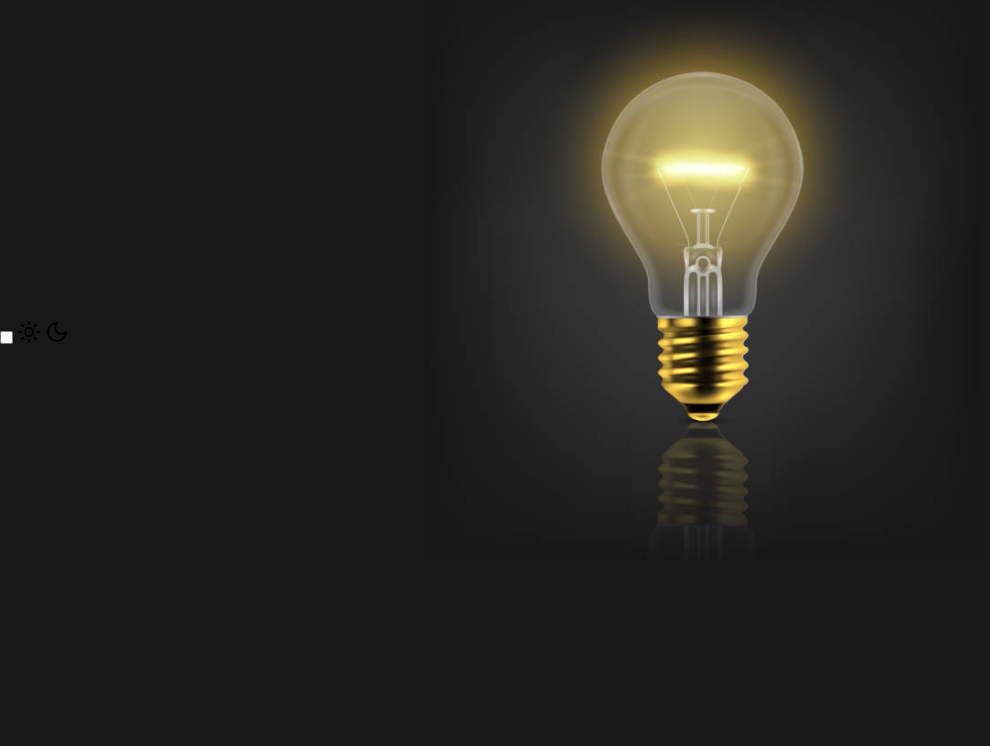
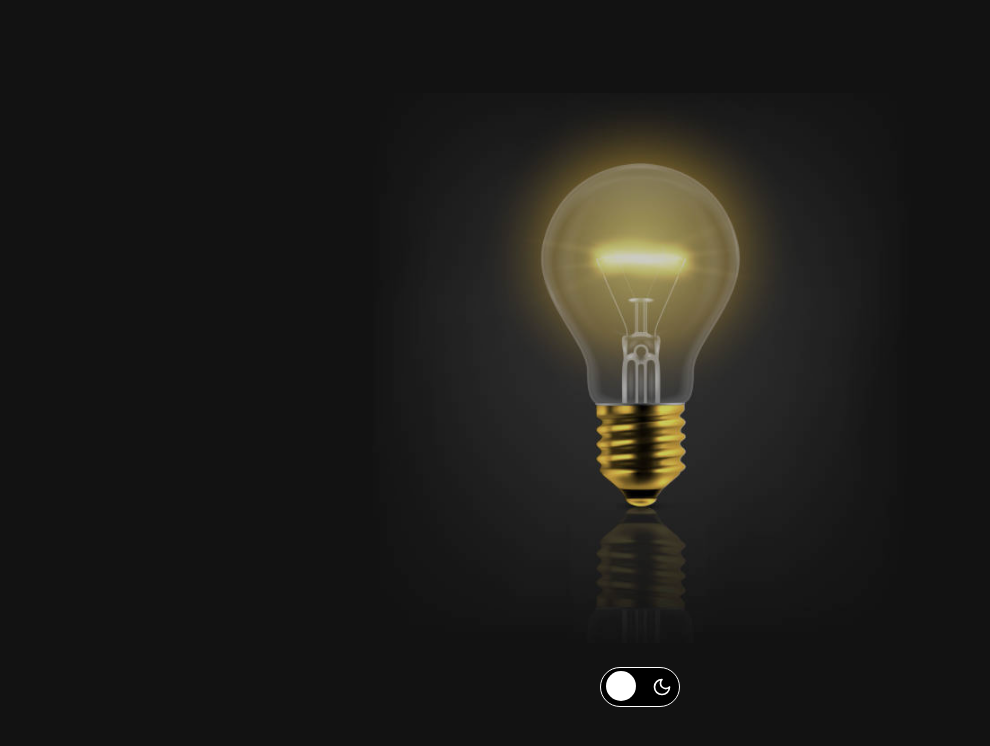
Before and after one commit to Ashish22Gupta/Blub_project, a plain HTML site: page index.html in a window 1280 px wide. Shown: the whole page, without its empty margins (0-990 px from the left). Drawn offline with Linux system fonts and the light colour scheme.

Commit message:
Update style.css

```diff
--- a/style.css
+++ b/style.css
@@ -1,62 +1,85 @@
-*{
-    margin: 0px;
-    padding: 0px;
-}
-body{
-    background-color: rgb(25, 24, 24);
-}
-.b{
-    width:auto;
-    height: 40vh;
-  }
-#b1{
-    display: block;
-    position:absolute;
-    margin-left: 33%;
-    }
-#b1 img{
-    height: 70vh;
-    width: auto;
+body {
+    margin: 0;
+    padding: 0;
+    display: flex;
     justify-content: center;
     align-items: center;
+    flex-direction: column;
+    height: 100vh;
+    background-color: #121212;
+    color: white;
 }
-#b2{
-    display: block;
-    position:absolute;
-    margin-left: 33%;
-    }
-#b2 img{
-    height: 70vh;
-    width: auto;
-    align-items: center;
-    justify-content: center;
-}
- div{
+
+.b {
     text-align: center;
 }
- #d1{
-     height: 7.5vh;
-     width: 22vh;
-     background-color: orange;
-     margin-top: 30vh;
+
+.b img {
+    max-width: 90%;
+    height: auto;
+    max-height: 90%;
+    filter: brightness(0.8);
+    transition: filter 0.4s ease;
 }
- #d2{
-     height: 7.5vh;
-     width: 22vh;
-     background-color: lightgray;
-     margin-top: 30vh;
+
+.switch {
+    position: relative;
+    display: inline-block;
+    width: 80px; /* Increased width */
+    height: 40px; /* Increased height */
+    margin-top: 20px;
 }
-@media only screen and (max-width: 1140px){
- #b1 img{
-    margin-left: -25vh;
+
+.switch input {
+    display: none;
 }
- #b2 img{
-    margin-left: -25vh;
+
+.slider {
+    position: absolute;
+    cursor: pointer;
+    top: 0;
+    left: 0;
+    right: 0;
+    bottom: 0;
+    background-color: black; /* Off state */
+    border: 1px solid white;
+    transition: background-color 0.4s ease, border-color 0.4s ease;
+    border-radius: 40px; /* Adjust to match the new height */
 }
- #d1 b{
-    font-size: xx-large;
+
+.slider:before {
+    position: absolute;
+    content: "";
+    height: 30px; /* Adjust height */
+    width: 30px; /* Adjust width */
+    left: 5px;
+    bottom: 5px;
+    background-color: white;
+    transition: transform 0.4s ease, background-color 0.4s ease;
+    border-radius: 50%;
 }
- #d2 b{
-    font-size: xx-large;
+
+input:checked + .slider {
+    background-color: #2196F3; /* Active state */
 }
+
+input:checked + .slider:before {
+    transform: translateX(40px); /* Adjust the translation for larger button */
 }
+
+.icon {
+    position: absolute;
+    width: 20px; /* Adjust icon size */
+    height: 20px;
+    top: 50%;
+    transform: translateY(-50%);
+    color: #fff;
+}
+
+.sun {
+    left: 8px; /* Adjust position for the larger button */
+}
+
+.moon {
+    right: 8px; /* Adjust position for the larger button */
+}
```
Lines whose indentation alone changed are shown as unchanged.
